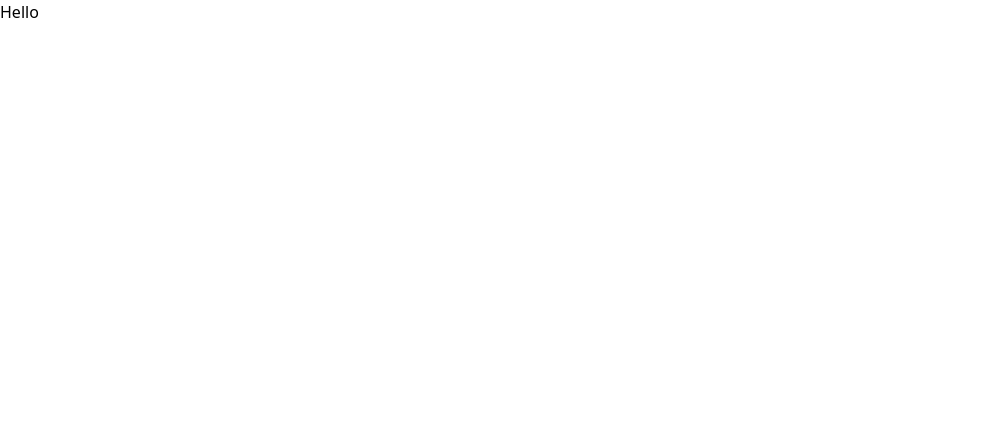
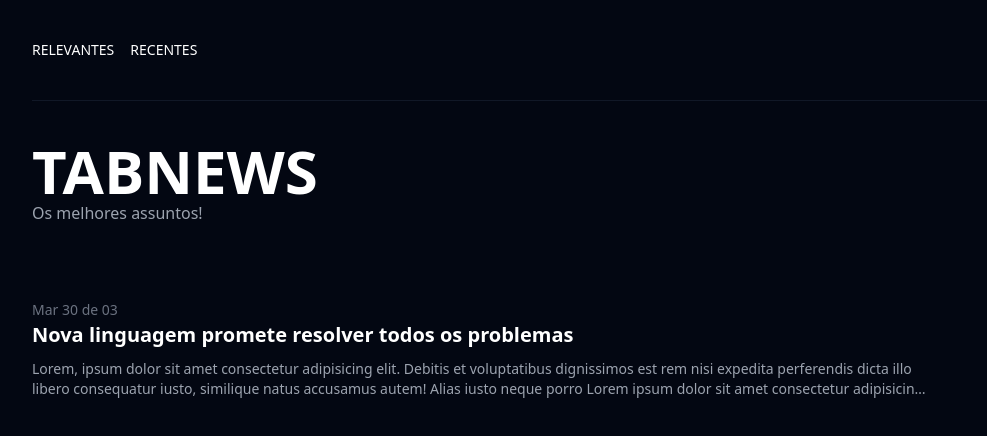
Before and after one commit to franklinST-05/my-tabnews.web, a Next.js app: page / in a window 1280 px wide. Shown: the top 436 px of the page, without its empty margins (0-987 px from the left). Built offline with nearby package versions, Linux system fonts and the light colour scheme.

Commit message:
feat: basic view home

```diff
--- a/src/pages/_styles.css
+++ b/src/pages/_styles.css
@@ -2,3 +2,7 @@
 @tailwind components;
 @tailwind utilities;
 @tailwind variants;
+
+body {
+    background-color: #030712;
+}
--- a/src/pages/index.tsx
+++ b/src/pages/index.tsx
@@ -1,11 +1,34 @@
+import Link from 'next/link';
 import React from 'react';
 
 const HomePage: React.FC = () => {
-  return (
-    <main>
-        <h1>Hello</h1>
-    </main>
-  );
+    return (
+        <main className="h-full text-white px-8">
+
+            <header className="w-full py-10 flex items-center gap-4 uppercase text-sm font-medium border-b border-gray-900">
+                <Link href="/">RELEVANTES</Link>
+                <Link href="/">RECENTES</Link>
+            </header>
+
+            <section className="w-full py-10">
+                <h1 className="text-6xl font-extrabold" translate="no">TABNEWS</h1>
+                <p className="text-base text-gray-400">Os melhores assuntos!</p>
+            </section>
+
+            <section className="w-full py-8 space-y-8">
+
+                <div className="w-full max-w-4xl space-y-2">
+                    <div>
+                        <time className="text-sm font-medium text-gray-500">Mar 30 de 03</time>
+                        <Link href="/" className="block text-xl w-max max-w-full font-bold border-b-2 border-transparent hover:border-gray-700 line-clamp-1">Nova linguagem promete resolver todos os problemas</Link>
+                    </div>
+                    <p className="text-sm text-gray-400 line-clamp-2">Lorem, ipsum dolor sit amet consectetur adipisicing elit. Debitis et voluptatibus dignissimos est rem nisi expedita perferendis dicta illo libero consequatur iusto, similique natus accusamus autem! Alias iusto neque porro Lorem ipsum dolor sit amet consectetur adipisicing elit. Ipsam culpa architecto ab doloribus ipsum fugit pariatur provident quos minima. Blanditiis, eum similique! Tempore, distinctio exercitationem repellat non consequatur vero saepe?</p>
+                </div>
+
+            </section>
+
+        </main>
+    );
 }
 
 export default HomePage;
```
